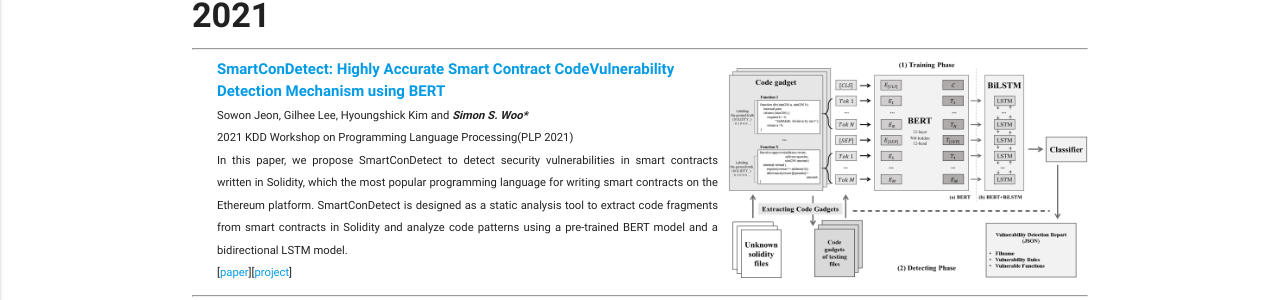
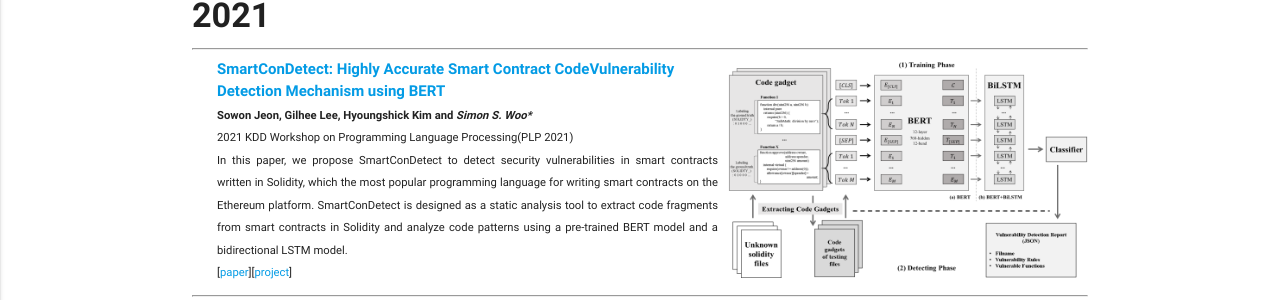
Before and after one commit to Yurim990507/DASH-Lab.github.io, a Jekyll site: the page built from Publication.md, in a window 1280 px wide. Shown: the part 162-462 px from the top of the page. Built offline with Jekyll 4.4.1, drawn with Linux system fonts in a browser that asks for light colours.

Commit message:
Update Publication.md

```diff
--- a/Publication.md
+++ b/Publication.md
@@ -23,7 +23,7 @@ permalink: /Publications/
                 </thead>
                 <tbody>
                     <tr>
-                        <p style="margin-top: 0px;margin-bottom: 0px;text-align: justify;"> <small> Sowon Jeon, Gilhee Lee, Hyoungshick Kim and <i><b>Simon S. Woo*</b> </i></small> </p>
+                        <p style="margin-top: 0px;margin-bottom: 0px;text-align: justify;"> <small> <b> Sowon Jeon, Gilhee Lee, Hyoungshick Kim and <i><b>Simon S. Woo*</b> </i></b> </small> </p>
                     </tr>
                     <tr>
                         <p style="margin-top: 0px;margin-bottom: 0px;text-align: justify;"> <small>  2021 KDD Workshop on Programming Language Processing(PLP 2021)</small> </p>
```
